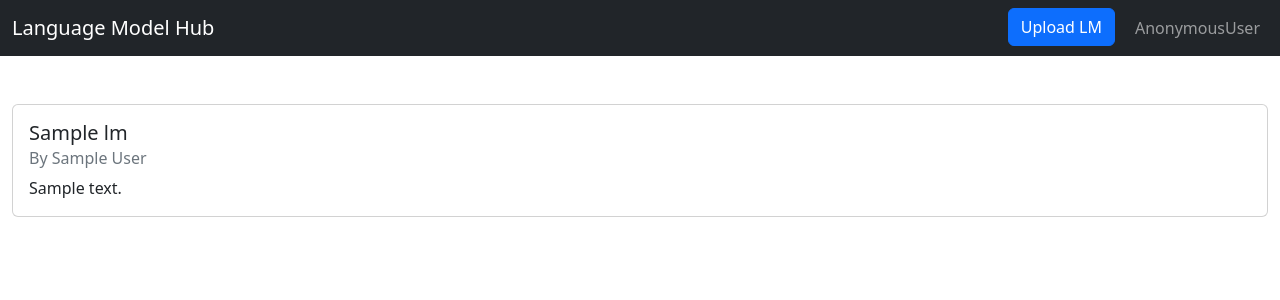
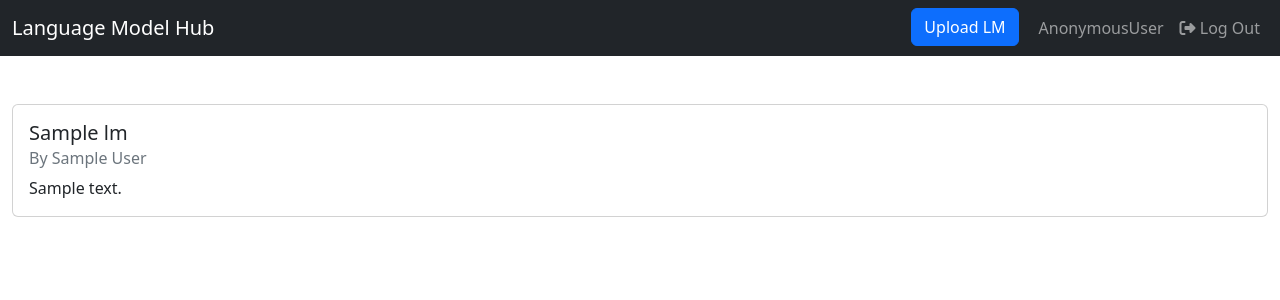
Before and after one commit to zzzzz151/AI-text-detector, a Django app: template DjangoProject/templates/lm-hub.html in a window 1280 px wide. Shown: the top 300 px of the page. Run offline with Django 4.2, Linux system fonts and the light colour scheme; the template is opened without the code that fills it: most values are stand-ins (such as "Sample title", 1, 10 or a date in 2020); parts of the project's set-up code (start-up, migrations or seed data) failed here and were passed over; some libraries are stand-ins or nearby versions.

Commit message:
fixed logout

```diff
--- a/DjangoProject/DjangoProject/urls.py
+++ b/DjangoProject/DjangoProject/urls.py
@@ -32,5 +32,5 @@ urlpatterns = [
     path('LM-hub', lm_hub, name="lm-hub"),
     path('login', login, name="login"),
     path('register', register, name="register"),
-
+    path('logout', logout, name='logout')
 ]
--- a/DjangoProject/templates/lm-hub.html
+++ b/DjangoProject/templates/lm-hub.html
@@ -53,12 +53,12 @@
           </li>
           {% else %}
             <li id="username" class="nav-item">
-              <a class="nav-link" href="registration/login.html">
+              <a class="nav-link">
                 {{ user }}
               </a>
             </li>
-            <li id="logOut" class="nav-item d-none">
-              <a class="nav-link" href="#">
+            <li id="logOut" class="nav-item">
+              <a class="nav-link" href="logout">
                 <i class="fa fa-sign-out"></i> Log Out
               </a>
             </li>
@@ -129,7 +129,7 @@
     });
 
     let USERNAME = {{ user }};
-    let IS_LOGGED_IN = {% if user %}true{% else %}false{% endif %};
+    let IS_LOGGED_IN = {% if user %} true {% else %} false {% endif %};
     function toggleNavbarLoginLogout() {
       if (IS_LOGGED_IN) {
         $("#add-LM-a-tag").attr("href", "http://localhost:8000/login")
```
Also changed, not shown: DjangoProject/LM_hub/views.py (+9 -2 lines).
